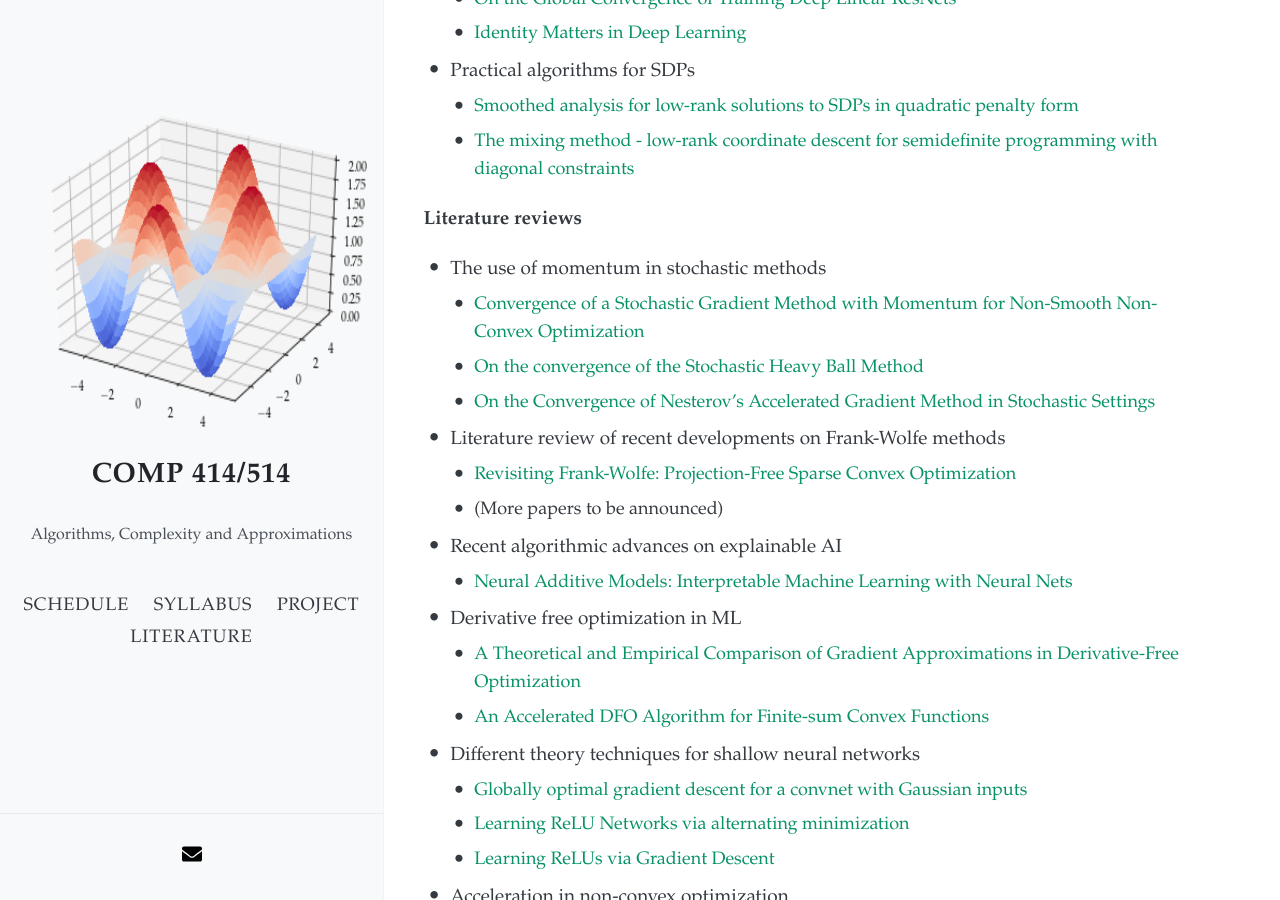
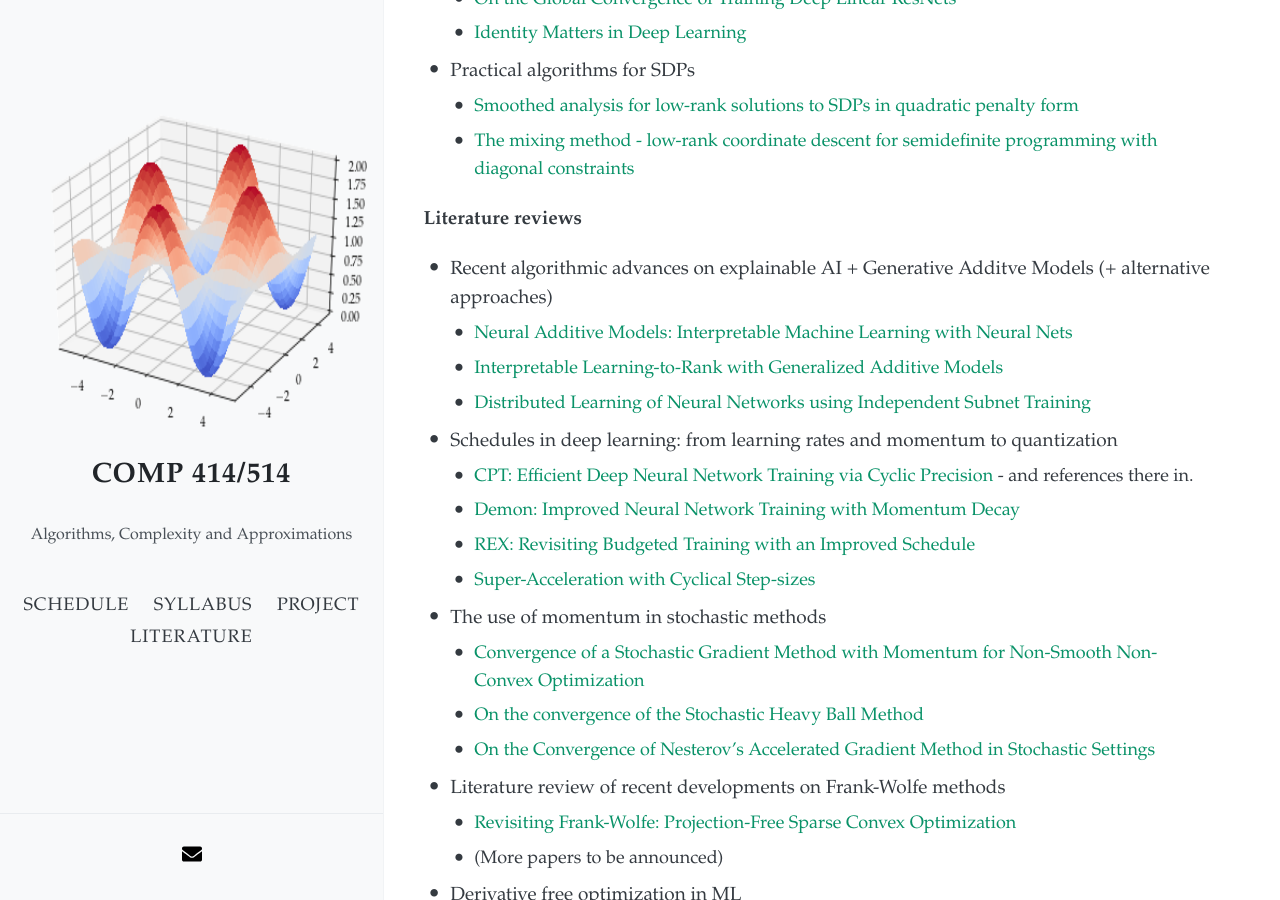
Before and after one commit to akyrillidis/comp414-514, a Jekyll site: the page built from project.md, in a window 1280 px wide and 900 px high, scrolled down 1659 px. Built offline with Jekyll 4.4.1, drawn with Linux system fonts in a browser that asks for light colours; nearby versions of some CDN libraries.

Commit message:
Update project.md

```diff
--- a/project.md
+++ b/project.md
@@ -55,6 +55,17 @@
 
 **Literature reviews**
 
+- Recent algorithmic advances on explainable AI + Generative Additve Models (+ alternative approaches)
+  - [Neural Additive Models: Interpretable Machine Learning with Neural Nets](https://arxiv.org/pdf/2004.13912.pdf)
+  - [Interpretable Learning-to-Rank with Generalized Additive Models](https://arxiv.org/pdf/2005.02553.pdf)
+  - [Distributed Learning of Neural Networks using Independent Subnet Training](https://arxiv.org/pdf/1910.02120.pdf)
+
+- Schedules in deep learning: from learning rates and momentum to quantization
+  - [CPT: Efficient Deep Neural Network Training via Cyclic Precision](https://arxiv.org/pdf/2101.09868.pdf) - and references there in.
+  - [Demon: Improved Neural Network Training with Momentum Decay](https://arxiv.org/pdf/1910.04952.pdf)
+  - [REX: Revisiting Budgeted Training with an Improved Schedule](https://arxiv.org/pdf/2107.04197.pdf)
+  - [Super-Acceleration with Cyclical Step-sizes](https://arxiv.org/pdf/2106.09687.pdf)
+
 - The use of momentum in stochastic methods
   - [Convergence of a Stochastic Gradient Method with Momentum for Non-Smooth Non-Convex Optimization](https://proceedings.icml.cc/static/paper_files/icml/2020/4205-Paper.pdf)
   - [On the convergence of the Stochastic Heavy Ball Method](https://arxiv.org/pdf/2006.07867.pdf)
```
Also changed, not shown: other parts of project.md (+0 -2 lines).
